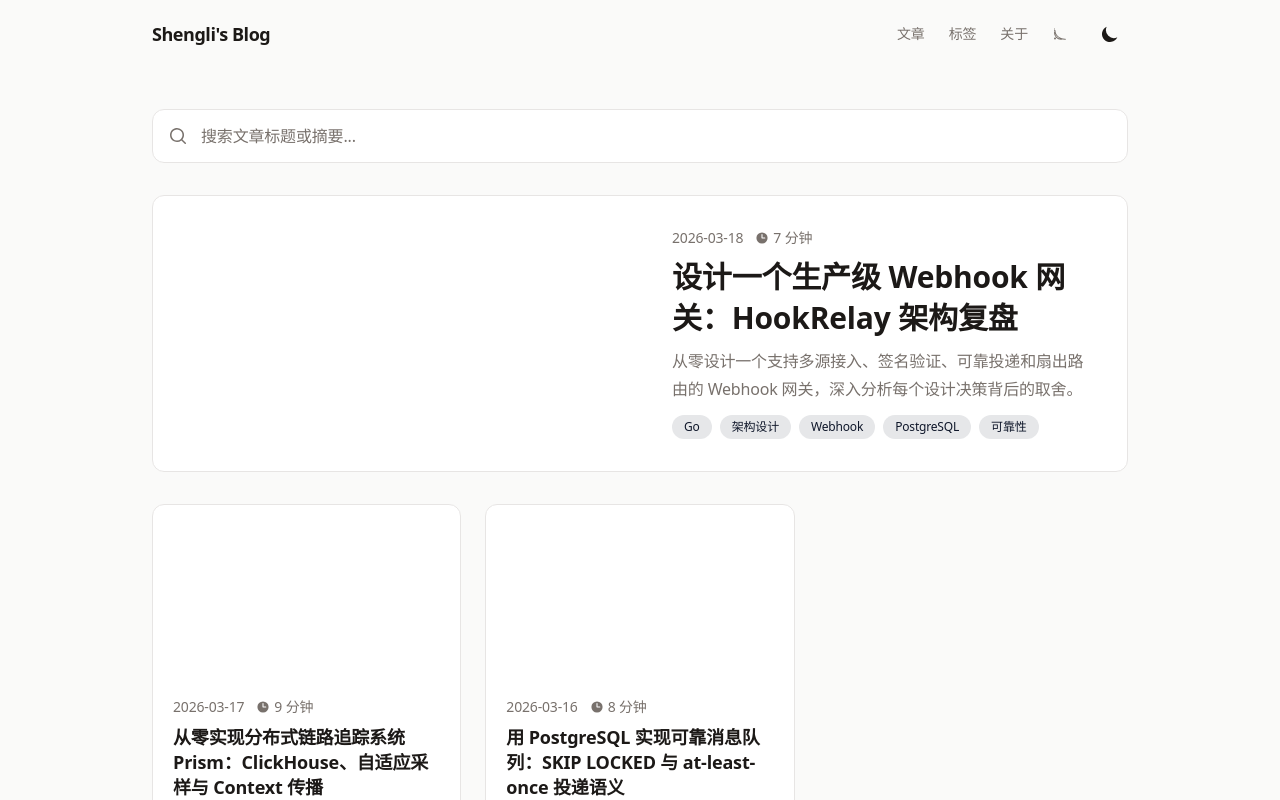
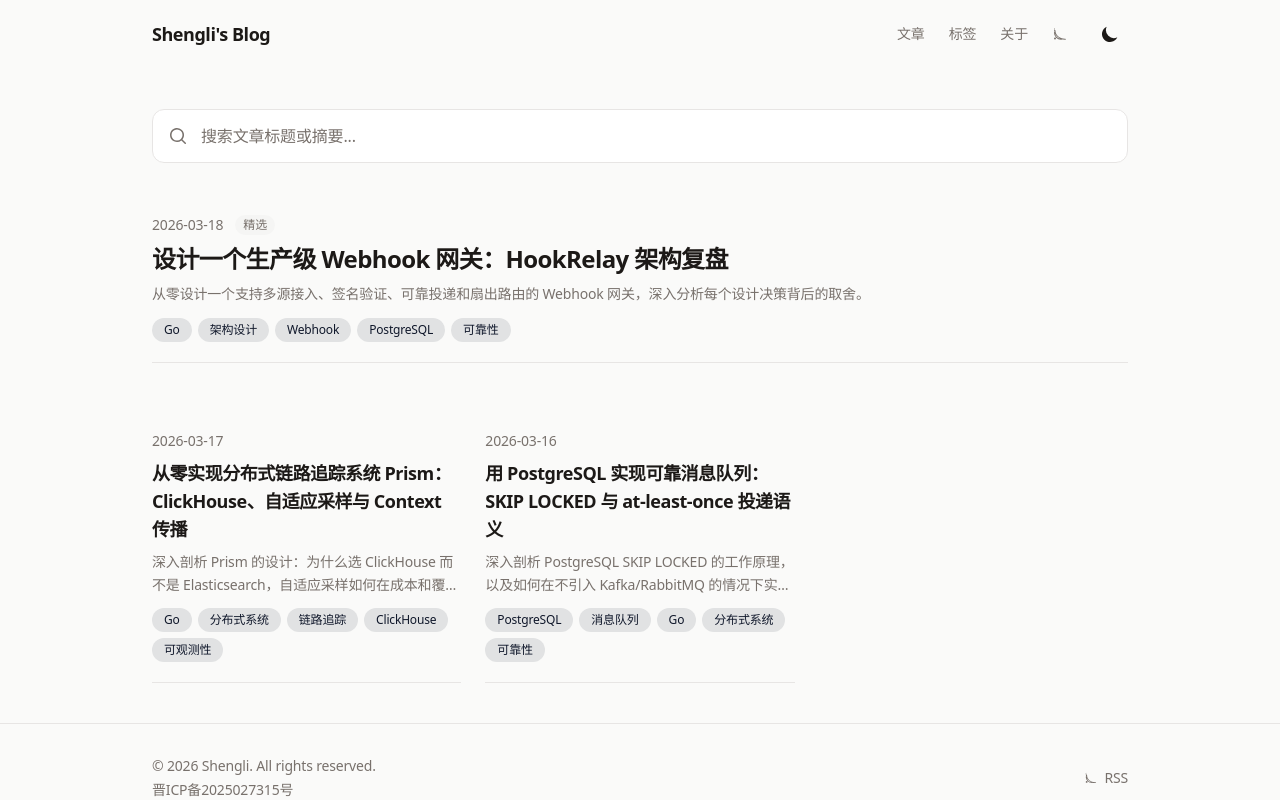
Before and after one commit to ThReeIOne/blog, a Next.js app: page / in a window 1280 px wide. Shown: the top 800 px of the page. Built offline with nearby package versions, Linux system fonts and the light colour scheme.

Commit message:
Update: src/components/PostCard.tsx

```diff
--- a/src/components/PostCard.tsx
+++ b/src/components/PostCard.tsx
@@ -1,24 +1,7 @@
+"use client";
 import Link from "next/link";
-import Image from "next/image";
 import { TagBadge } from "./TagBadge";
 import type { PostMeta } from "@/types/post";
-
-const GRADIENTS = [
-  "gradient-cover-1",
-  "gradient-cover-2",
-  "gradient-cover-3",
-  "gradient-cover-4",
-  "gradient-cover-5",
-  "gradient-cover-6",
-];
-
-function getGradient(slug: string) {
-  let hash = 0;
-  for (let i = 0; i < slug.length; i++) {
-    hash = slug.charCodeAt(i) + ((hash << 5) - hash);
-  }
-  return GRADIENTS[Math.abs(hash) % GRADIENTS.length];
-}
 
 export function PostCard({
   post,
@@ -28,82 +11,32 @@ export function PostCard({
   featured?: boolean;
 }) {
   return (
-    <article
-      className={`group relative overflow-hidden rounded-xl border border-card-border bg-card-bg transition-all duration-300 hover:-translate-y-1 hover:shadow-lg ${
-        featured ? "md:grid md:grid-cols-2" : ""
-      }`}
-    >
-      {/* Clickable overlay link */}
-      <Link
-        href={`/posts/${post.slug}`}
-        className="absolute inset-0 z-0"
-        aria-label={post.title}
-      />
-
-      {/* Cover image or gradient placeholder */}
-      <div
-        className={`relative overflow-hidden ${
-          featured ? "aspect-[16/9] md:aspect-auto md:min-h-full" : "aspect-[16/9]"
-        }`}
-      >
-        {post.cover ? (
-          <Image
-            src={post.cover}
-            alt={post.title}
-            fill
-            className="object-cover transition-transform duration-500 group-hover:scale-105"
-          />
-        ) : (
-          <div
-            className={`h-full w-full ${getGradient(post.slug)} transition-transform duration-500 group-hover:scale-105`}
-          />
-        )}
-      </div>
-
-      {/* Content */}
-      <div className={`p-5 ${featured ? "md:flex md:flex-col md:justify-center md:p-8" : ""}`}>
+    <article className={`group ${featured ? "mb-12" : ""}`}>
+      <Link href={`/posts/${post.slug}`} className="block space-y-2 py-5 border-b border-card-border hover:border-foreground/20 transition-colors duration-200">
         <div className="flex items-center gap-3 text-sm text-muted-foreground">
           <time>{post.date}</time>
-          <span className="inline-flex items-center gap-1">
-            <svg
-              xmlns="http://www.w3.org/2000/svg"
-              viewBox="0 0 20 20"
-              fill="currentColor"
-              className="h-3.5 w-3.5"
-            >
-              <path
-                fillRule="evenodd"
-                d="M10 18a8 8 0 1 0 0-16 8 8 0 0 0 0 16Zm.75-13a.75.75 0 0 0-1.5 0v5c0 .414.336.75.75.75h4a.75.75 0 0 0 0-1.5h-3.25V5Z"
-                clipRule="evenodd"
-              />
-            </svg>
-            {post.readingTime} 分钟
-          </span>
+          {featured && (
+            <span className="inline-flex items-center rounded-full bg-muted px-2 py-0.5 text-xs font-medium">
+              精选
+            </span>
+          )}
         </div>
-        <h2
-          className={`mt-2 font-bold leading-snug transition-colors group-hover:text-accent ${
-            featured ? "text-2xl md:text-3xl" : "text-lg"
-          }`}
-        >
+        <h2 className={`font-semibold tracking-tight transition-colors group-hover:text-muted-foreground ${featured ? "text-2xl" : "text-lg"}`}>
           {post.title}
         </h2>
         {post.summary && (
-          <p
-            className={`mt-2 text-muted-foreground ${
-              featured ? "line-clamp-3" : "line-clamp-2 text-sm"
-            }`}
-          >
+          <p className="text-muted-foreground text-sm leading-relaxed line-clamp-2">
             {post.summary}
           </p>
         )}
-        {post.tags.length > 0 && (
-          <div className="relative z-10 mt-3 flex flex-wrap gap-2">
+        {post.tags && post.tags.length > 0 && (
+          <div className="flex flex-wrap gap-1.5 pt-1">
             {post.tags.map((tag) => (
               <TagBadge key={tag} tag={tag} />
             ))}
           </div>
         )}
-      </div>
+      </Link>
     </article>
   );
 }
```
